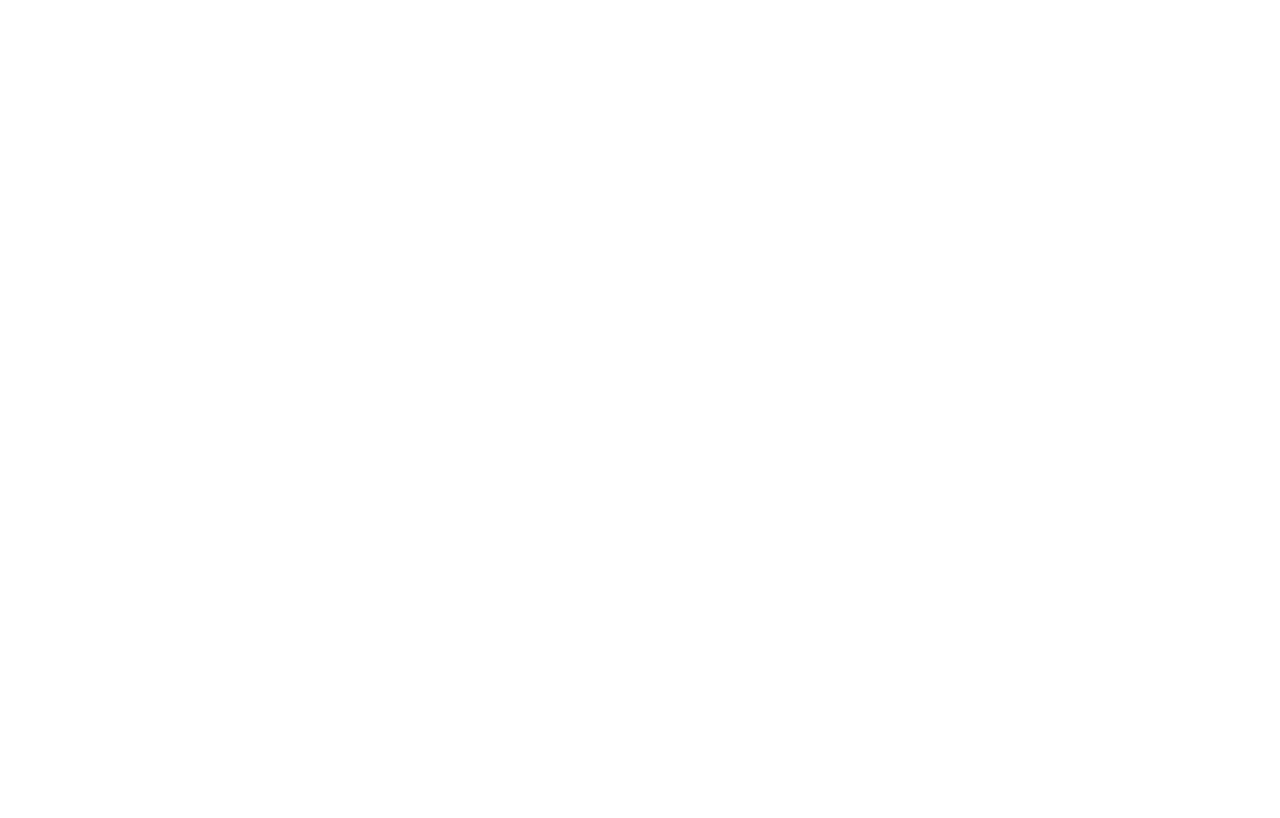
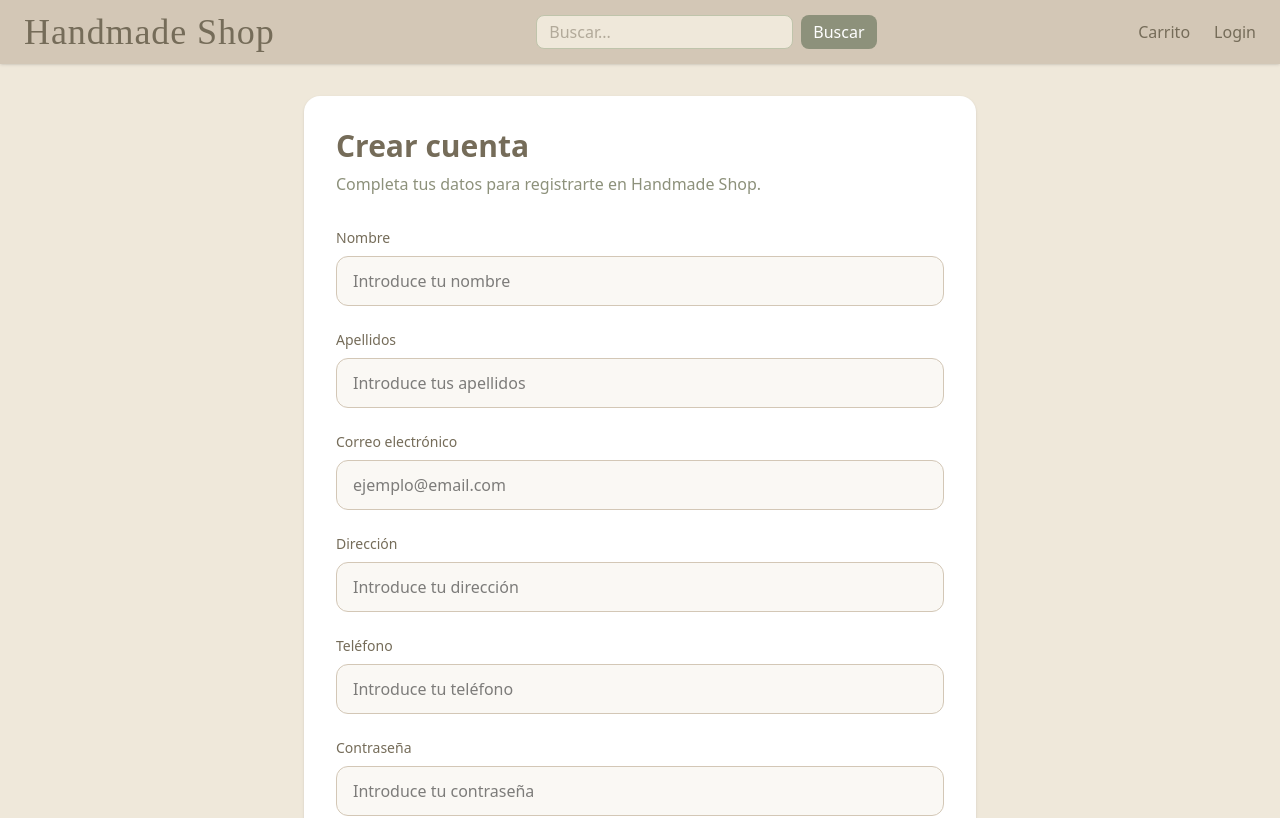
Before and after one commit to manuela217/handmade-shop-frontend, an Angular app: page /user/register in a window 1280 px wide. Before the commit this address led to /. Shown: the top 818 px of the page. Built offline with nearby package versions, Linux system fonts and the light colour scheme; a web font is replaced by a local one.

Commit message:
Add user registration page

```diff
--- a/src/app/app-module.ts
+++ b/src/app/app-module.ts
@@ -19,7 +19,7 @@
 import { DetailProductComponent } from './features/products/detail-product/detail-product.component';
 import { SummaryOrderComponent } from './features/cart/summary-order/summary-order.component';
 import { OrderConfirmationComponent } from './features/orders/order-confirmation/order-confirmation.component';
-
+import { RegisterComponent } from './features/auth/pages/register/register.component';
 
 @NgModule({
   declarations: [
@@ -37,6 +37,7 @@
     DetailProductComponent,
     SummaryOrderComponent,
     OrderConfirmationComponent,
+    RegisterComponent,
   ],
   imports: [
     BrowserModule,
--- a/src/app/app-routing-module.ts
+++ b/src/app/app-routing-module.ts
@@ -10,6 +10,7 @@
 import { DetailProductComponent } from './features/products/detail-product/detail-product.component';
 import { SummaryOrderComponent } from './features/cart/summary-order/summary-order.component';
 import { OrderConfirmationComponent } from './features/orders/order-confirmation/order-confirmation.component';
+import { RegisterComponent } from './features/auth/pages/register/register.component';
 
 
 
@@ -24,6 +25,7 @@
   { path: 'products/detail/:id', component: DetailProductComponent },
   { path: 'cart/summary', component: SummaryOrderComponent },
   { path: 'orders/confirmation/:id', component: OrderConfirmationComponent },
+  { path: 'user/register', component: RegisterComponent },
 ];
 
 @NgModule({
--- /dev/null
+++ b/src/app/features/auth/pages/register/register.component.html
@@ -0,0 +1,174 @@
+<div class="min-h-screen flex flex-col">
+
+    <app-navbar></app-navbar>
+
+    <main class="flex-1 bg-[#efe8da] pt-24 px-6 pb-16">
+
+      <div class="max-w-2xl mx-auto">
+
+        <div class="bg-white rounded-2xl shadow-sm overflow-hidden">
+
+          <div class="p-8">
+
+            <h1 class="text-3xl font-semibold text-[#756c59] mb-2">
+              Crear cuenta
+            </h1>
+
+            <p class="text-[#8d917b] mb-8">
+              Completa tus datos para registrarte en Handmade Shop.
+            </p>
+
+            <form class="space-y-6">
+
+              <!-- Nombre -->
+              <div>
+
+                <label
+                  for="name"
+                  class="block text-sm font-medium text-[#756c59] mb-2">
+
+                  Nombre
+
+                </label>
+
+                <input
+                  id="name"
+                  type="text"
+                  name="name"
+                  autocomplete="off"
+                  placeholder="Introduce tu nombre"
+                  class="w-full rounded-xl border border-[#d3c7b6] bg-[#faf8f4] px-4 py-3 focus:outline-none focus:ring-2 focus:ring-[#8d917b]">
+
+              </div>
+
+              <!-- Apellidos -->
+              <div>
+
+                <label
+                  for="surname"
+                  class="block text-sm font-medium text-[#756c59] mb-2">
+
+                  Apellidos
+
+                </label>
+
+                <input
+                  id="surname"
+                  type="text"
+                  name="surname"
+                  autocomplete="off"
+                  placeholder="Introduce tus apellidos"
+                  class="w-full rounded-xl border border-[#d3c7b6] bg-[#faf8f4] px-4 py-3 focus:outline-none focus:ring-2 focus:ring-[#8d917b]">
+
+              </div>
+
+              <!-- Email -->
+              <div>
+
+                <label
+                  for="email"
+                  class="block text-sm font-medium text-[#756c59] mb-2">
+
+                  Correo electrónico
+
+                </label>
+
+                <input
+                  id="email"
+                  type="email"
+                  name="email"
+                  autocomplete="off"
+                  placeholder="ejemplo@email.com"
+                  class="w-full rounded-xl border border-[#d3c7b6] bg-[#faf8f4] px-4 py-3 focus:outline-none focus:ring-2 focus:ring-[#8d917b]">
+
+              </div>
+
+              <!-- Dirección -->
+              <div>
+
+                <label
+                  for="address"
+                  class="block text-sm font-medium text-[#756c59] mb-2">
+
+                  Dirección
+
+                </label>
+
+                <input
+                  id="address"
+                  type="text"
+                  name="address"
+                  autocomplete="off"
+                  placeholder="Introduce tu dirección"
+                  class="w-full rounded-xl border border-[#d3c7b6] bg-[#faf8f4] px-4 py-3 focus:outline-none focus:ring-2 focus:ring-[#8d917b]">
+
+              </div>
+
+              <!-- Teléfono -->
+              <div>
+
+                <label
+                  for="cellphone"
+                  class="block text-sm font-medium text-[#756c59] mb-2">
+
+                  Teléfono
+
+                </label>
+
+                <input
+                  id="cellphone"
+                  type="tel"
+                  name="cellphone"
+                  autocomplete="off"
+                  placeholder="Introduce tu teléfono"
+                  class="w-full rounded-xl border border-[#d3c7b6] bg-[#faf8f4] px-4 py-3 focus:outline-none focus:ring-2 focus:ring-[#8d917b]">
+
+              </div>
+
+              <!-- Contraseña -->
+              <div>
+
+                <label
+                  for="password"
+                  class="block text-sm font-medium text-[#756c59] mb-2">
+
+                  Contraseña
+
+                </label>
+
+                <input
+                  id="password"
+                  type="password"
+                  name="password"
+                  autocomplete="new-password"
+                  placeholder="Introduce tu contraseña"
+                  class="w-full rounded-xl border border-[#d3c7b6] bg-[#faf8f4] px-4 py-3 focus:outline-none focus:ring-2 focus:ring-[#8d917b]">
+
+              </div>
+
+              <!-- Botón -->
+              <div class="pt-2">
+
+                <button
+                  type="submit"
+                  class="w-full bg-[#8d917b] text-white py-3 rounded-xl font-medium shadow-sm hover:bg-[#756c59] transition">
+
+                  Crear cuenta
+
+                </button>
+
+              </div>
+
+            </form>
+
+          </div>
+
+        </div>
+
+      </div>
+
+    </main>
+
+    <app-footer></app-footer>
+
+  </div>
```
Also changed, not shown: src/app/features/auth/pages/register/register.component.ts (added, +8 -0 lines).
